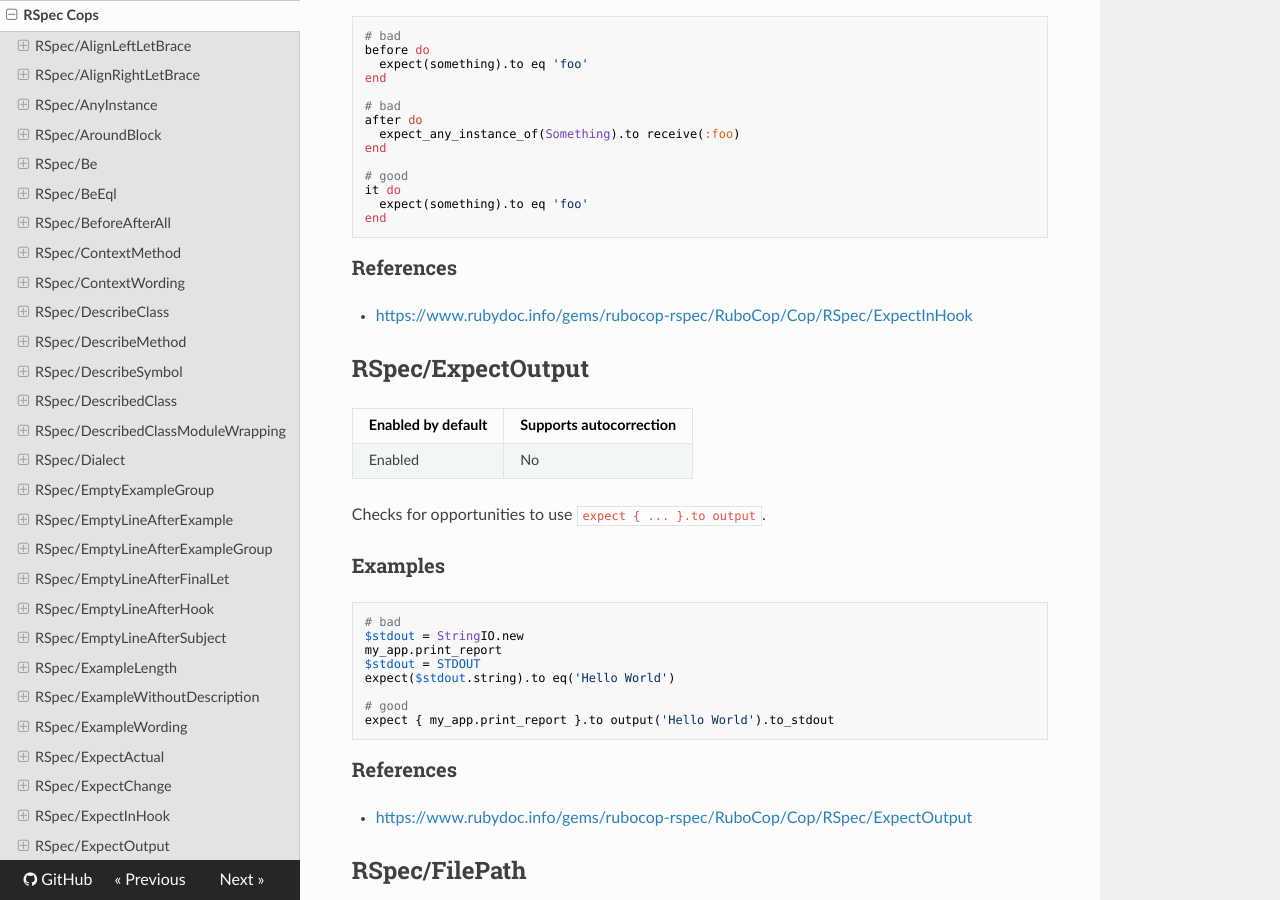
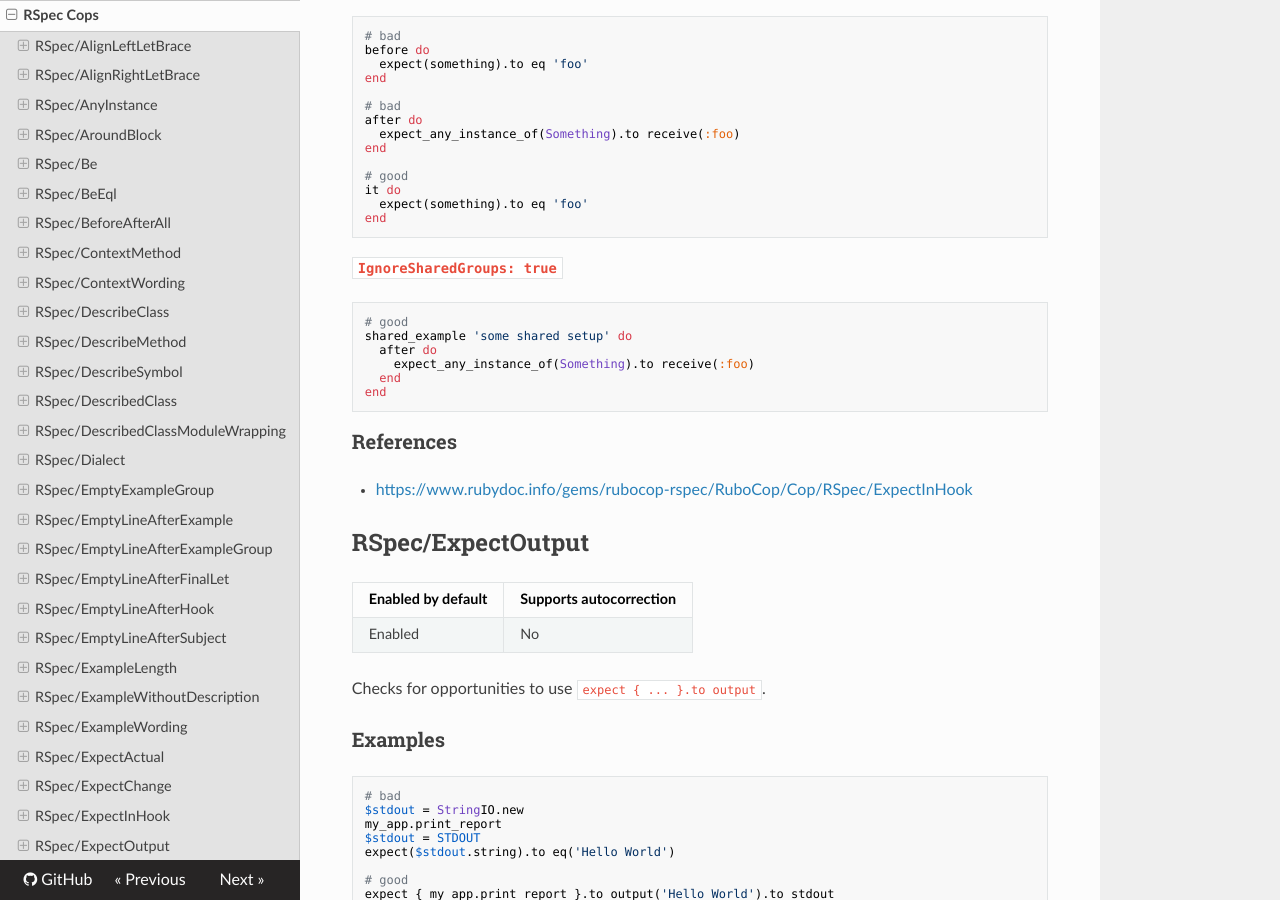
Before and after one commit to rubocop/rubocop-rspec, an MkDocs documentation site: the page built from manual/cops_rspec.md, in a window 1280 px wide and 900 px high, scrolled down 20962 px. Built offline with MkDocs 1.6.1, drawn with Linux system fonts in a browser that asks for light colours; nearby versions of some CDN libraries; old or Windows-style settings are respelled for this version of MkDocs.

Commit message:
Add rendered docs

````diff
--- a/manual/cops_rspec.md
+++ b/manual/cops_rspec.md
@@ -1089,6 +1089,16 @@ it do
   expect(something).to eq 'foo'
 end
 ```
+#### `IgnoreSharedGroups: true`
+
+```ruby
+# good
+shared_example 'some shared setup' do
+  after do
+    expect_any_instance_of(Something).to receive(:foo)
+  end
+end
+```
 
 ### References
 
````
